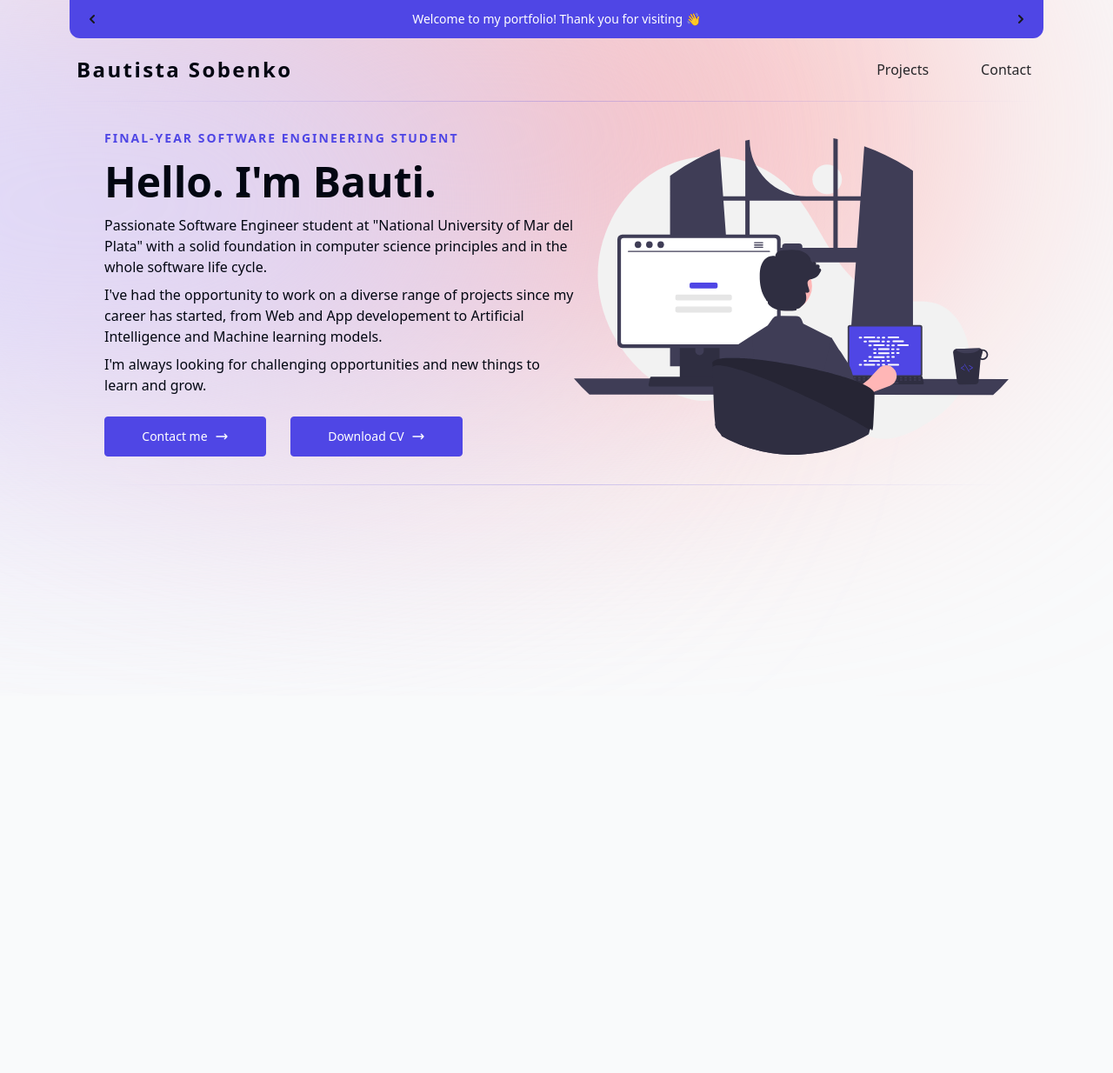
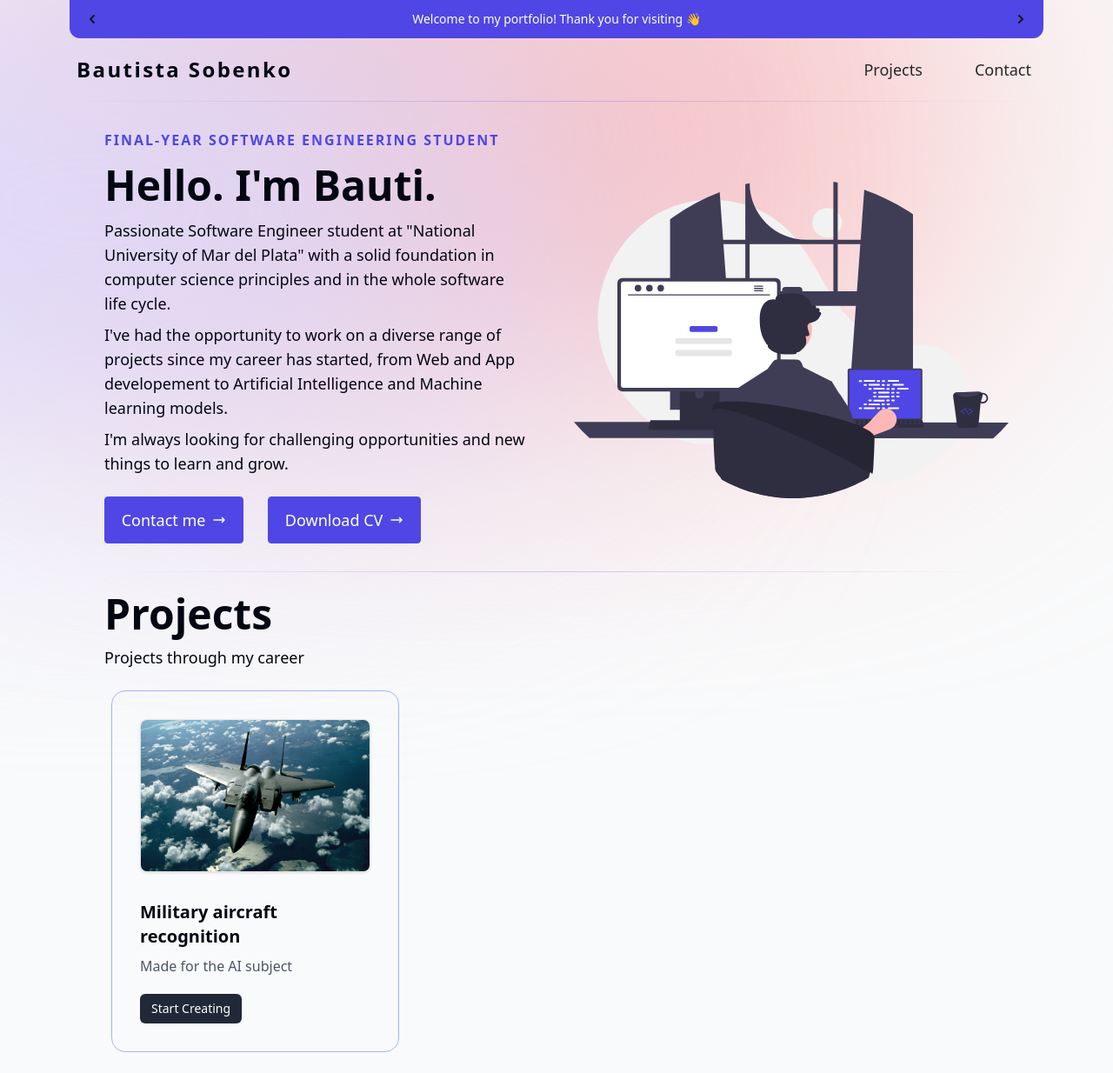
Before and after one commit to BautiSobenko/portfolio, a Next.js app: page / in a window 1280 px wide. Shown: the whole page at 87% size. Before the commit the page ends 800 px from the top, so only its background shows below. Built offline with nearby package versions, Linux system fonts and the light colour scheme.

Commit message:
Starting Project section

```diff
--- a/src/app/page.tsx
+++ b/src/app/page.tsx
@@ -1,10 +1,11 @@
-import { Hero, Divider } from "@/components/ui"
+import { Hero, Divider, CourseCard } from "@/components/ui"
 
 const Page = () => {
   return (
     <main>
       <Hero />
       <Divider />
+      <CourseCard />
     </main>
   )
 }
--- a/src/components/ui/ButtonCV.tsx
+++ b/src/components/ui/ButtonCV.tsx
@@ -3,10 +3,10 @@ import React from 'react'
 const ButtonCV = ({ styles, name, href }: { styles:string, name:string, href:string }) => {
   return (
     <a
-  className={`flex-grow flex text-sm items-center justify-center gap-2 rounded border py-3 ${styles}`}
+  className={`flex-grow flex items-center justify-center gap-2 rounded border py-3 ${styles}`}
   href={href}
 >
-  <span className="text-sm font-medium"> {name} </span>
+  <span className="text-lg font-[350]"> {name} </span>
 
   <svg
     className="h-4 w-4 rtl:rotate-180"
--- /dev/null
+++ b/src/components/ui/Card.tsx
@@ -0,0 +1,25 @@
+import Image from "next/image"
+
+
+export const Card = ({ imgUrl, title, description }: { imgUrl: string, title: string, description: string}) => {
+  return (
+    <a className="p-8 max-w-lg border border-indigo-300 rounded-2xl hover:shadow-xl hover:shadow-indigo-50 flex flex-col items-center"
+    href="#">
+      <Image
+        src={imgUrl}
+        alt={title}
+        width={225}
+        height={225}
+        className="shadow rounded-lg overflow-hidden border md:w-full"
+      />
+    <div className="mt-8">
+        <h4 className="font-bold text-xl">{title}</h4>
+        <p className="mt-2 text-gray-600">{description}
+        </p>
+        <div className="mt-5">
+            <button type="button" className="inline-flex items-center rounded-md border border-transparent bg-gray-800 px-3 py-2 text-sm font-medium leading-4 text-white shadow-sm hover:bg-gray-900">Start Creating</button>
+        </div>
+    </div>
+</a>
+  )
+}
--- /dev/null
+++ b/src/components/ui/CourseCard.tsx
@@ -0,0 +1,15 @@
+import { Card } from "./Card"
+
+export const CourseCard = () => {
+  return (
+    <section className="py-6">
+    <div className="mx-auto flex max-w-[58rem] flex-col items-center space-y-4 text-center"></div>
+        <h2 className="text-5xl font-bold mb-3">Projects</h2>
+        <p className="leading-normal text-muted-foreground sm:text-lg sm:leading-7 mb-6">
+          Projects through my career
+        </p>
+    <div className="mx-auto grid justify-center gap-4 sm:grid-cols-2 md:max-w-[64rem] md:grid-cols-3">
+        <Card imgUrl="/aircraft-recognition-ai.jpg" title="Military aircraft recognition" description="Made for the AI subject" />
+    </div>
+  </section>
+)}
--- a/src/components/ui/Header.tsx
+++ b/src/components/ui/Header.tsx
@@ -1,12 +1,9 @@
 'use client'
 
 import Link from "next/link";
-import { usePathname } from "next/navigation";
 import { links } from "@/lib/data";
 
 export const Header = () => {
-
-  const path = usePathname();
 
   return (
     <header >
@@ -16,7 +13,7 @@ export const Header = () => {
             Bautista Sobenko
           </Link>
         </div>
-        <div className="flex gap-12 text-md text-zinc-800 mb-3 md:mb-0">
+        <div className="flex gap-12 text-lg text-zinc-800 mb-3 md:mb-0">
           {links.map( (link) => (
             <li className="list-none  rounded-lg p-1.5 " key={link.href}>
               <Link className="hover:text-indigo-600" href={link.href}>
--- a/src/components/ui/Hero.tsx
+++ b/src/components/ui/Hero.tsx
@@ -6,11 +6,11 @@ import ButtonCV from "./ButtonCV"
 
 const Hero = () => {
   return (
-    <section className="flex flex-col items-center md:flex-row mx-auto mb-8">
+    <section className="flex flex-col items-center md:flex-row mx-auto mb-8 md:gap-12">
         <div className=" md:text-start text-center text-pretty">
-          <div className="text-sm text-indigo-600 uppercase font-semibold tracking-[2px] md:mt-8 my-4">Final-year Software Engineering Student</div>
+          <div className="text-md text-indigo-600 uppercase font-semibold tracking-[2px] md:mt-8 my-4">Final-year Software Engineering Student</div>
           <h1 className="text-5xl font-bold">Hello. I'm Bauti.</h1>
-          <div className="subtitle pb-6 mt-3.5 max-w-xl">
+          <div className="subtitle pb-6 mt-3.5 max-w-xl text-lg">
             <p className="mt-2 ">
               Passionate Software Engineer student at "National University of Mar del Plata" with a solid foundation
               in computer science principles and in the whole software life cycle.
@@ -27,7 +27,7 @@ const Hero = () => {
             <ButtonCV href="/download" name="Download CV" styles="border-indigo-600 bg-indigo-600 text-white hover:bg-transparent hover:text-indigo-600 focus:outline-none focus:ring active:text-indigo-500"/>
           </div>
         </div>
-        <Image className="max-h-fit pt-10  "
+        <Image className="max-h-fit pt-10"
           priority
           src={heroImage}
           alt="Illustration of a software engineer coding with his laptop"
--- a/src/components/ui/index.ts
+++ b/src/components/ui/index.ts
@@ -2,10 +2,14 @@ import { Header } from "@/components/ui/Header"
 import Announcement from "@/components/ui/Announcement"
 import Hero from "@/components/ui/Hero"
 import { Divider } from "./Divider"
+import { CourseCard } from "./CourseCard"
+import { Card } from "./Card"
 
 export {
   Header,
   Announcement,
   Hero,
-  Divider
+  Divider,
+  CourseCard,
+  Card
 }
```
Also changed, not shown: package.json (+5 -5 lines), public/aircraft-recognition-ai.jpg (added).
